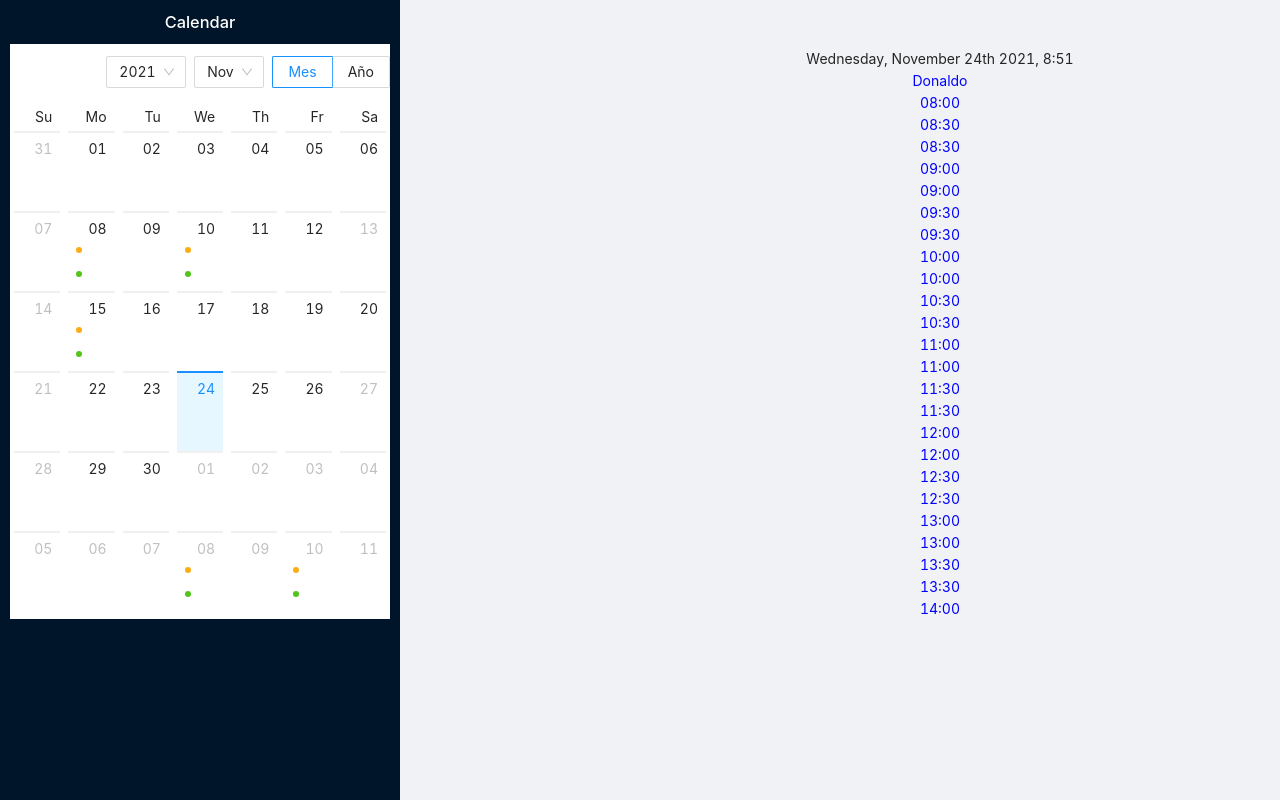
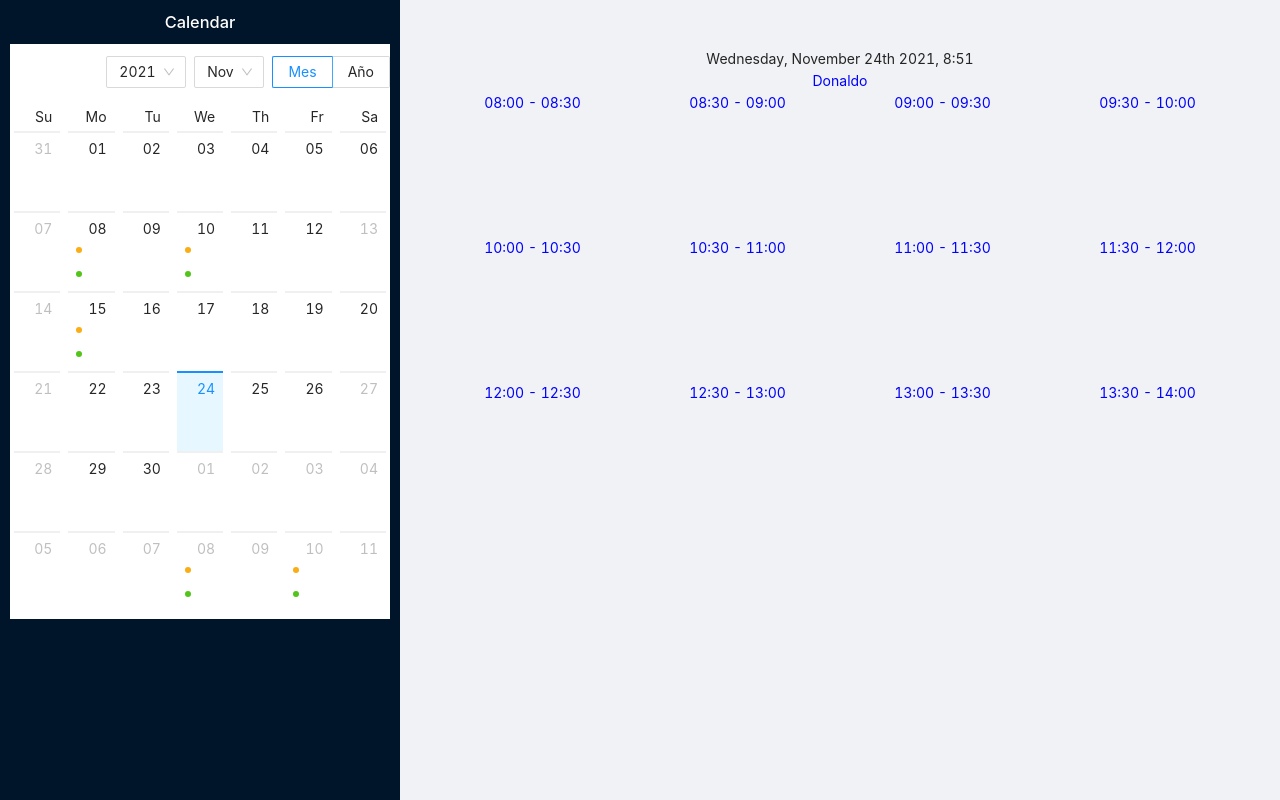
Before and after one commit to elcony23/demo-calendar, a React (Create React App) app: page / in a window 1280 px wide. Built offline with nearby package versions, Linux system fonts and the light colour scheme.

Commit message:
Reformat appointment component

```diff
--- a/src/components/Calendar/Calendar.module.scss
+++ b/src/components/Calendar/Calendar.module.scss
@@ -5,3 +5,9 @@
   left: 0px;
   padding: 10px
 }
+.grid-container{
+  display: grid;
+  grid-template-columns: repeat(4,1fr);
+  grid-auto-rows: 125px;
+  grid-gap: 20px;
+}
--- a/src/components/Calendar/Calendar.tsx
+++ b/src/components/Calendar/Calendar.tsx
@@ -2,7 +2,12 @@ import React, { FC, useState } from 'react';
 import { Calendar as AntCalendar, Layout, Badge } from 'antd';
 import moment from 'moment';
 import Styles from './Calendar.module.scss';
-import { diffDaysInMinutes, EVEN_SCHEDULE, isEvenDay } from '../../utils/utils';
+import {
+    addDate,
+    diffDaysInMinutes,
+    EVEN_SCHEDULE,
+    isEvenDay
+} from '../../utils/utils';
 
 const { Content, Footer, Sider } = Layout;
 
@@ -88,7 +93,7 @@ const Calendar: FC = function () {
                     onChange={(date) => setSelectedDate(date.toDate())}
                 />
             </Sider>
-            <Layout className="site-layout" style={{ marginLeft: 200 }}>
+            <Layout className="site-layout">
                 <Content style={{ margin: '24px 16px 0', overflow: 'initial' }}>
                     <div
                         className="site-layout-background"
@@ -155,24 +160,27 @@ const Calendar: FC = function () {
 
 const Appointment = function ({ countAppointments, date }: any) {
     return (
-        <div>
-            {[...new Array(countAppointments)].map((value, i) => (
-                <div key={10}>
-                    <div>
-                        {moment(date)
-                            .add(30 * i, 'minutes')
-                            .format('HH:mm')}
-                    </div>
-
-                    <div>
-                        {moment(date)
-                            .add(30 * (i + 1), 'minutes')
-                            .format('HH:mm')}
-                    </div>
-                </div>
-            ))}
+        <div className={Styles['grid-container']}>
+            {[...new Array(countAppointments)].map((value, i) => {
+                const startHour = addDate({
+                    date,
+                    quantity: 30 * i,
+                    type: 'minutes'
+                }).format('HH:mm');
+                const endHour = addDate({
+                    date,
+                    quantity: 30 * (i + 1),
+                    type: 'minutes'
+                }).format('HH:mm');
+                return (
+                    <div
+                        role="none"
+                        onClick={() => alert(`${startHour} - ${endHour}`)}
+                        key={`${startHour} - ${endHour}`}
+                    >{`${startHour} - ${endHour}`}</div>
+                );
+            })}
         </div>
     );
 };
-
 export default Calendar;
--- a/src/utils/utils.ts
+++ b/src/utils/utils.ts
@@ -1,8 +1,15 @@
 /* eslint-disable import/prefer-default-export */
+import moment from 'moment';
+
 type DayDiffs = {
     startTime: Date;
     endTime: Date;
     appointmentDuration?: Number;
+};
+type TAddDate = {
+    date: Date;
+    quantity: Number;
+    type: String;
 };
 export const diffDaysInMinutes = ({
     startTime,
@@ -25,3 +32,5 @@ export const SATURDAY_EVEN_SCHEDULE = {
     OFFICE_HOUR: '08:00-19:00',
     BREAK_TIME: '11:00-11:30'
 };
+export const addDate = ({ date, quantity, type }: TAddDate) =>
+    moment(date).add(quantity as any, type as string);
```
